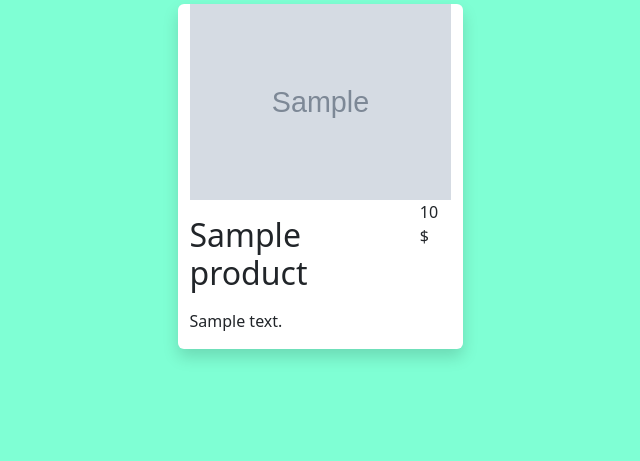
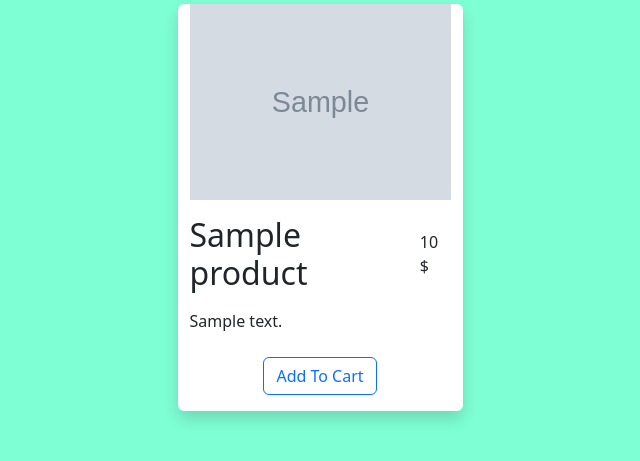
Before and after one commit to Manojlovic1998/NodeJS-Basics, a Node server app: template views/shop/product-list.pug in a window 1280 px wide. Shown: the part 196-657 px from the top of the page, without its empty margins (320-960 px from the left). Run offline with Node 20, Linux system fonts and the light colour scheme; the template is opened without the code that fills it: most values are stand-ins (such as "Sample title", 1, 10 or a date in 2020); grey boxes marked "Sample" are stand-in pictures; some libraries are stand-ins or nearby versions.

Commit message:
Update product card context in shop view product-list

```diff
--- a/views/shop/product-list.pug
+++ b/views/shop/product-list.pug
@@ -7,13 +7,14 @@ block content
                     h1 My Product
                     p List of all products:
                 each product in products
-                    .col-lg-3.col-md-4.col-12.mx-md-auto.bg-white.rounded.shadow
+                    .col-lg-3.col-md-4.col-12.mx-md-auto.bg-white.rounded.shadow.d-flex.flex-column
                         img(src=(product.imageUrl) alt=(product.title)).img-fluid
-                        div.d-flex.justify-content-between
-                            h2.mt-3.mb-3  #{product.title}
-                            p #{product.price} $
+                        div.d-flex.justify-content-between.align-items-center.mt-3.mb-3
+                            h2.m-0 #{product.title}
+                            p.m-0 #{product.price} $
                         p #{product.description}
-
-
+                        div.pt-2.pb-3.d-flex
+                            form(action="/add-to-cart" method="POST").d-inline-block.mx-auto
+                                button(type="submit").btn.btn-outline-primary Add To Cart
             else
                 h1 No Products
```
